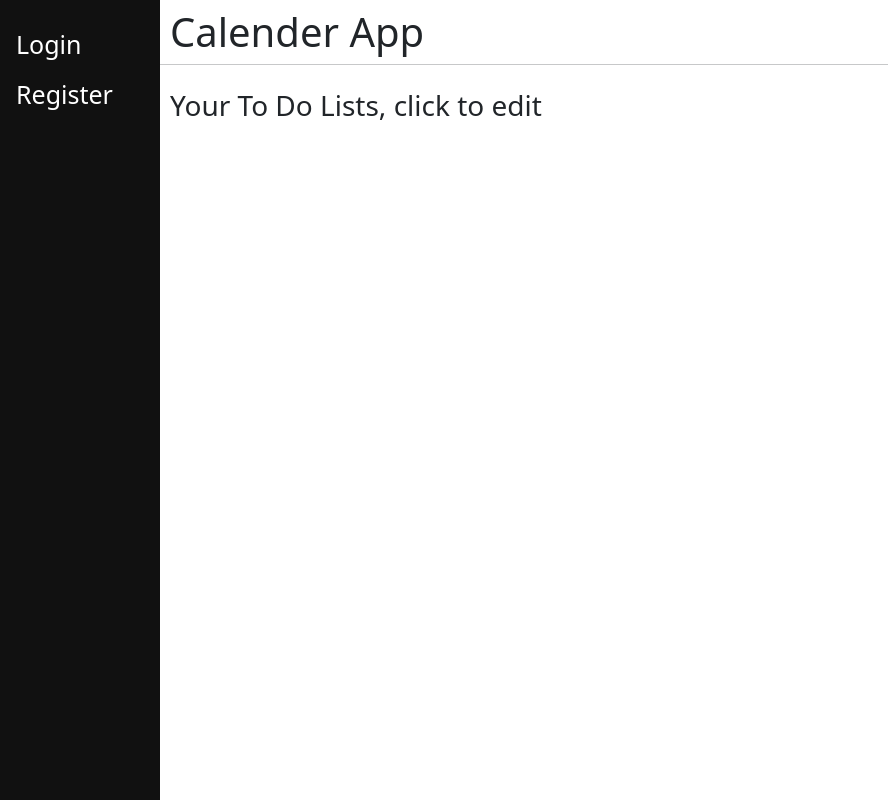
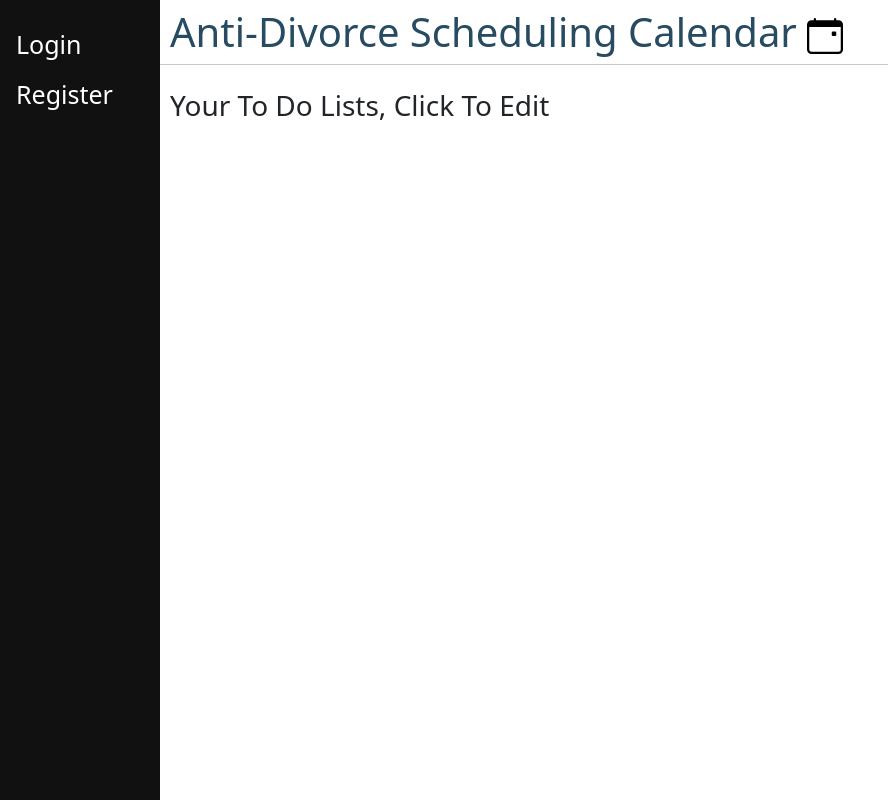
Before and after one commit to rwheel/CalendarApp, a Django app: template calendarproject/main/templates/main/view.html in a window 1280 px wide. Shown: the whole page, without its empty margins (0-888 px from the left). Run offline with Django 3.2, Linux system fonts and the light colour scheme; the template is opened without the code that fills it, so the values that code supplies are empty; some libraries are stand-ins or nearby versions.

Commit message:
icon and final styling

```diff
--- a/calendarproject/main/templates/main/base.html
+++ b/calendarproject/main/templates/main/base.html
@@ -38,9 +38,9 @@
     <meta name="viewport" content="width=device-width, initial-scale=1">
     <link rel="stylesheet" href="https://maxcdn.bootstrapcdn.com/bootstrap/4.0.0/css/bootstrap.min.css">
     <link rel="stylesheet" href="https://use.fontawesome.com/releases/v5.0.10/css/all.css">
-
     <link href="https://cdn.jsdelivr.net/npm/bootstrap@5.0.0-beta3/dist/css/bootstrap.min.css" rel="stylesheet" integrity="sha384-eOJMYsd53ii+scO/bJGFsiCZc+5NDVN2yr8+0RDqr0Ql0h+rP48ckxlpbzKgwra6" crossorigin="anonymous">
     <title>{% block title %}Calendar App{% endblock %}</title>
+
 </head>
 
 
@@ -58,10 +58,20 @@
             <a href="/register">Register</a>
         </div>
     {% endif %}
+
     <div id="content" name="content" class="main">
+
         <div class="row justify-content-center">
+
             <div class="col-a"></div>
-                <h1 class="mt-2">Calender App</h1>
+
+
+                <h1 class="mt-2" style="color:#274b61; text-align:left;">Anti-Divorce Scheduling Calendar
+            <svg xmlns="http://www.w3.org/2000/svg" width="36" height="36" style="color:black;" fill="currentColor" class="bi bi-calendar-event" viewBox="0 0 16 16">
+             <path d="M11 6.5a.5.5 0 0 1 .5-.5h1a.5.5 0 0 1 .5.5v1a.5.5 0 0 1-.5.5h-1a.5.5 0 0 1-.5-.5v-1z"/>
+            <path d="M3.5 0a.5.5 0 0 1 .5.5V1h8V.5a.5.5 0 0 1 1 0V1h1a2 2 0 0 1 2 2v11a2 2 0 0 1-2 2H2a2 2 0 0 1-2-2V3a2 2 0 0 1 2-2h1V.5a.5.5 0 0 1 .5-.5zM1 4v10a1 1 0 0 0 1 1h12a1 1 0 0 0 1-1V4H1z"/>
+            </svg></h1>
+
                 <hr class="mt-0 mb-4">
 
                     {% block content %}
--- a/calendarproject/main/templates/main/view.html
+++ b/calendarproject/main/templates/main/view.html
@@ -5,8 +5,8 @@
 {% endblock %}
 
 {% block content %}
-	<h3>Your To Do Lists, click to edit</h3>
+	<h3>Your To Do Lists, Click To Edit</h3>
     {% for td in user.todolist.all %}
-        <p><a href="/{{ td.id }}">{{ td.name }}</a></p>
+        <p><a style="font-size:20px;"href="/{{ td.id }}">{{ td.name }}</a></p>
     {% endfor %}
 {% endblock %}
```
